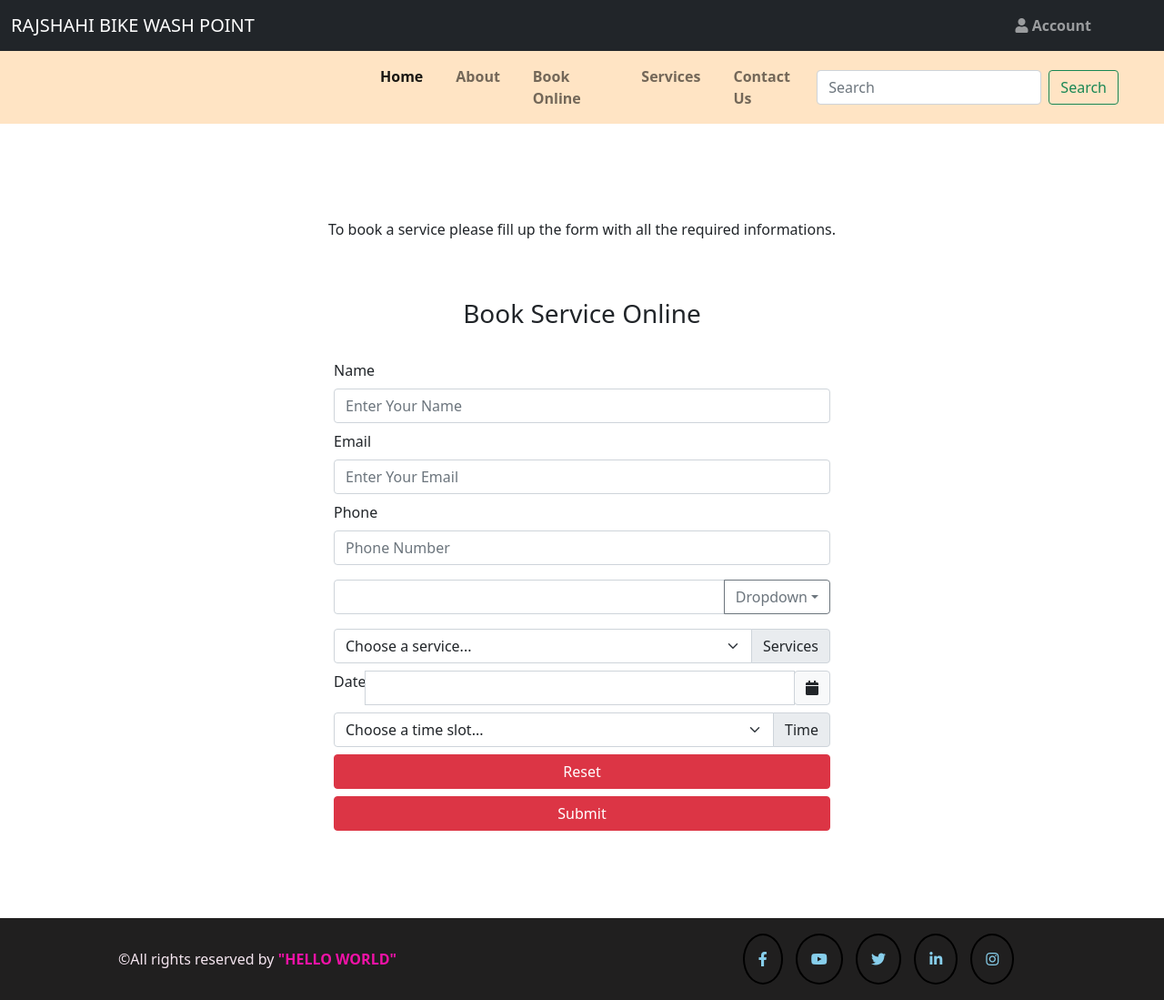
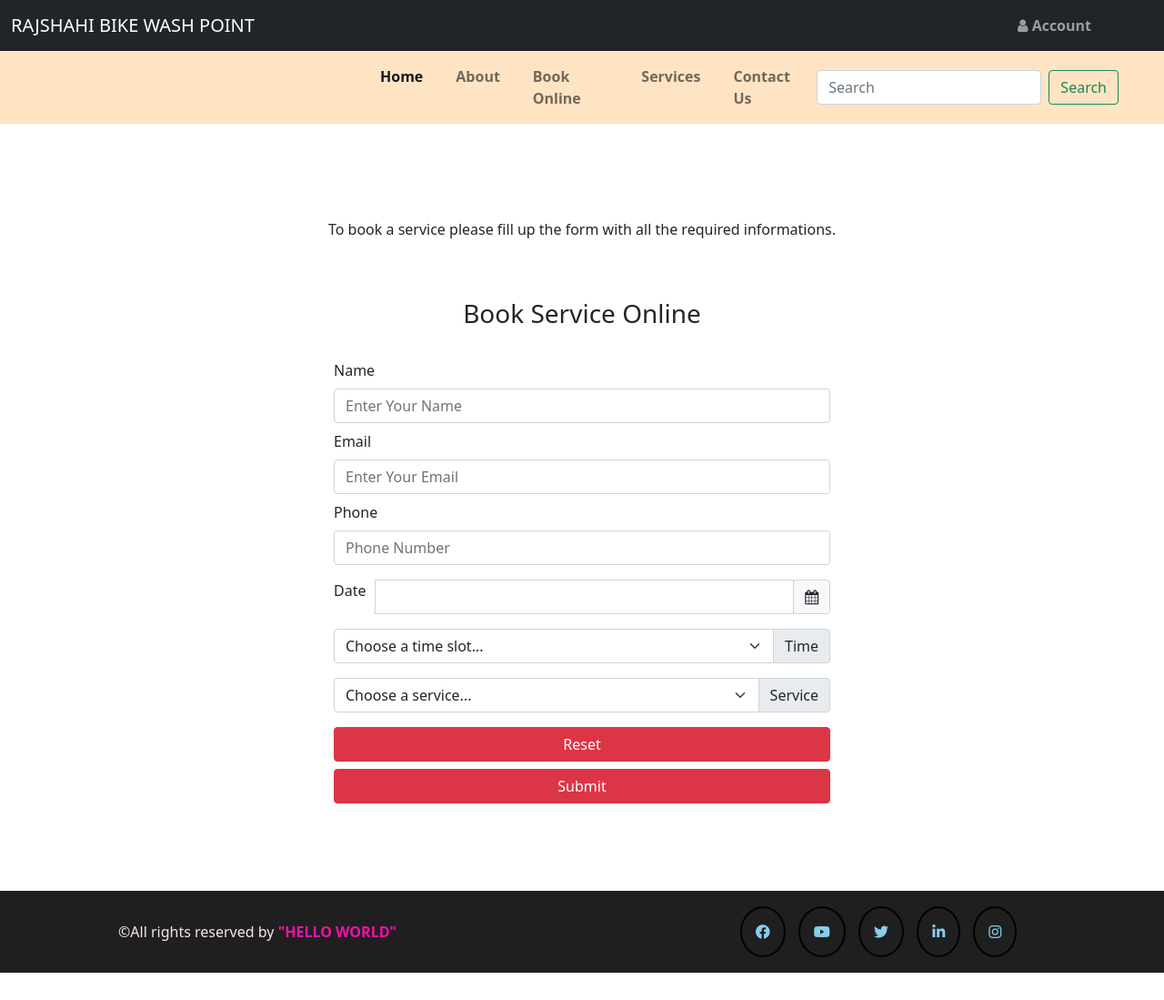
Before and after one commit to ashik065/Bike-wash-appointment-application, a PHP site: page /book_online.php in a window 1280 px wide. Shown: the whole page at 91% size. After the commit the page ends 1069 px from the top, so only its background shows below. Run offline with PHP 8.4, Linux system fonts and the light colour scheme.

Commit message:
updated1

```diff
--- a/about.html
+++ b/about.html
@@ -27,7 +27,7 @@
       <a class="navbar-brand" href="#">RAJSHAHI BIKE WASH POINT</a>
       <ul class="nav navbar-nav nav-flex-icons ml-auto">
       <li class="nav-item">
-          <a class="nav-link"><i class="fa fa-user"></i> <span class="clearfix d-none d-sm-inline-block">Account</span></a>
+          <a class="nav-link" style="cursor:pointer"><i class="fa fa-user"></i> <span class="clearfix d-none d-sm-inline-block">Account</span></a>
         </li>
 </ul>
     </div>
--- a/book_online.php
+++ b/book_online.php
@@ -1,3 +1,56 @@
+<?php
+
+   //$flag=true;//success
+  if(isset($_POST['submit']))
+  {
+    $servername = "localhost";
+    $username = "root";
+    $password = "";
+    $database = "website1";
+
+    // Create connection
+    $conn = mysqli_connect($servername, $username, $password, $database);
+
+    // Check connection
+    if (!$conn) {
+      die("Connection failed: " . mysqli_connect_error());
+     }
+    //  else{
+    //    echo "Connected successfully";
+    //  }
+
+
+
+    $name = $_POST['name'];
+    $email = $_POST['email'];
+    $phone = $_POST['phone'];
+    $service = $_POST['service'];
+    $date = $_POST['date'];
+    $time = $_POST['time'];
+
+    if($name && $email && $phone && $service && $date && $time ){
+      $sql = "INSERT INTO `booking_page`(`Name`, `Email`, `Phone`, `Service`, `Date`,`Time`) VALUES ('$name','$email','$phone','$service', '$date', '$time')";
+
+      if (mysqli_query($conn, $sql) == false){
+        echo "Error: " . $sql . "<br>" . mysqli_error($conn);
+      }
+    }
+    else
+    echo '<div class="alert alert-danger" role="alert">
+    ERROR!!! Please Insert all the fields..
+    </div>';
+
+
+    // if (mysqli_query($conn, $sql) == false){
+    //   echo "Error: " . $sql . "<br>" . mysqli_error($conn);
+    // }
+
+   mysqli_close($conn);
+  }
+?>
+
+
+
 <!DOCTYPE html>
 <html lang="en">
 
@@ -11,11 +64,23 @@
   <!-- font-awesome cdn -->
   <link rel="stylesheet" href="https://cdnjs.cloudflare.com/ajax/libs/font-awesome/5.15.3/css/all.min.css">
   <link rel="preconnect" href="https://fonts.gstatic.com">
+  <link rel="stylesheet" href="https://cdnjs.cloudflare.com/ajax/libs/font-awesome/4.7.0/css/font-awesome.min.css">
+  <link rel="stylesheet" href="https://cdnjs.cloudflare.com/ajax/libs/bootstrap-datepicker/1.9.0/css/bootstrap-datepicker.min.css">
+
+  <!-- test -->
+
 
   <title>(Draft_1.1)_HomePage</title>
   <link href="https://cdn.jsdelivr.net/npm/bootstrap@5.1.3/dist/css/bootstrap.min.css" rel="stylesheet"
     integrity="sha384-1BmE4kWBq78iYhFldvKuhfTAU6auU8tT94WrHftjDbrCEXSU1oBoqyl2QvZ6jIW3" crossorigin="anonymous">
   <link rel="stylesheet" href="style.css">
+  <script src="https://cdn.jsdelivr.net/npm/bootstrap@5.1.3/dist/js/bootstrap.bundle.min.js"
+    integrity="sha384-ka7Sk0Gln4gmtz2MlQnikT1wXgYsOg+OMhuP+IlRH9sENBO0LRn5q+8nbTov4+1p"
+    crossorigin="anonymous"></script>
+    <script src="https://ajax.googleapis.com/ajax/libs/jquery/3.4.1/jquery.min.js"></script>
+  <script src="https://cdnjs.cloudflare.com/ajax/libs/bootstrap-datepicker/1.9.0/js/bootstrap-datepicker.min.js"></script>
+
+
 </head>
 
 <body>
@@ -94,7 +159,7 @@
           <h3 class="text-center text-dark">Book Service Online</h3>
           <hr>
 
-          <form action="contact.php" method="post" class="text-dark">
+          <form action="book_online.php" method="post" class="text-dark">
             <div class="form-group mb-2">
               <label for="name">Name</label>
               <input type="text" name="name" class="form-control mt-2" placeholder="Enter Your Name" id="name" required>
@@ -107,34 +172,12 @@
               <label for="phone">Phone</label>
               <input type="number" name="phone" id="phone" class="form-control mt-2" placeholder="Phone Number">
             </div>
-            <div class="input-group mb-3">
-                <input type="text" class="form-control" aria-label="Text input with dropdown button">
-                <button class="btn btn-outline-secondary dropdown-toggle" type="button" data-bs-toggle="dropdown" aria-expanded="false">Dropdown</button>
-                <ul class="dropdown-menu dropdown-menu-end">
-                    <li><a class="dropdown-item" href="#">Action</a></li>
-                    <li><a class="dropdown-item" href="#">Another action</a></li>
-                    <li><a class="dropdown-item" href="#">Something else here</a></li>
-                    <li><hr class="dropdown-divider"></li>
-                    <li><a class="dropdown-item" href="#">Separated link</a></li>
-                </ul>
-            </div>
-            <div class="input-group mb-2">
-                <select class="form-select" id="inputGroupSelect02">
-                    <option selected>Choose a service...</option>
-                    <option value="1">Foam Wash And Bike Polish</option>
-                    <option value="2">Shampoo Wash</option>
-                    <option value="3">Bike Polish</option>
-                    <option value="4">Quick Bucket Wash</option>
-                    <option value="5">Petrol Wash</option>
-                    <option value="6">Water Wash</option>
-                </select>
-                <label class="input-group-text" for="inputGroupSelect02">Services</label>
-                </div>
+
 
                 <!-- <div class="form-group mb-2"> -->
-                <div class="input-group date mb-2" id="datepicker">
-                    <label for="date mb-2">Date</label>
-                        <input type="text" class="form-control" id="date"/>
+                <div class="input-group date mb-3" id="datepicker">
+                    <label for="date" class=" mb-2 col-sm-1 ">Date</label>
+                        <input type="text" name="date" class="form-control">
                         <span class="input-group-append">
                         <span class="input-group-text bg-light d-block">
                             <i class="fa fa-calendar"></i>
@@ -142,20 +185,34 @@
                         </span>
                     </div>
 
-                    <div class="input-group mb-2">
-                <select class="form-select" id="inputGroupSelect02">
+                    <div class="input-group mb-3">
+                <select class="form-select" name="time" id="inputGroupSelect02">
                     <option selected>Choose a time slot...</option>
-                    <option value="1">(10-11)AM</option>
-                    <option value="2">(11-12)PM</option>
-                    <option value="6">(12-1)PM</option>
-                    <option value="4">(2-3)PM</option>
-                    <option value="5">(3-4)PM</option>
-                    <option value="6">(4-5)PM</option>
-                    <option value="6">(5-6)PM</option>
-                    <option value="6">(6-7)PM</option>
-                    <option value="6">(7-8)PM</option>
+                    <option value="(10-11)AM">(10-11)AM</option>
+                    <option value="(11-12)PM">(11-12)PM</option>
+                    <option value="(12-1)PM">(12-1)PM</option>
+                    <option value="(2-3)PM">(2-3)PM</option>
+                    <option value="(3-4)PM">(3-4)PM</option>
+                    <option value="(4-5)PM">(4-5)PM</option>
+                    <option value="(5-6)PM">(5-6)PM</option>
+                    <option value="(6-7)PM">(6-7)PM</option>
+                    <option value="(7-8)PM">(7-8)PM</option>
                 </select>
                 <label class="input-group-text" for="inputGroupSelect02">Time</label>
+                </div>
+
+
+                <div class="input-group mb-3">
+                <select class="form-select" name ="service" id="inputGroupSelect02">
+                    <option selected>Choose a service...</option>
+                    <option value="Foam Wash And Bike Polish">Foam Wash And Bike Polish</option>
+                    <option value="Shampoo Wash">Shampoo Wash</option>
+                    <option value="Bike Polish">Bike Polish</option>
+                    <option value="Quick Bucket Wash">Quick Bucket Wash</option>
+                    <option value="Petrol Wash">Petrol Wash</option>
+                    <option value="Water Wash">Water Wash</option>
+                </select>
+                <label class="input-group-text" for="inputGroupSelect02">Service</label>
                 </div>
 
             <div class="d-grid gap-2 text-center">
@@ -197,9 +254,15 @@
   </footer>
 
 
-  <script src="https://cdn.jsdelivr.net/npm/bootstrap@5.1.3/dist/js/bootstrap.bundle.min.js"
+  <!-- <script src="https://cdn.jsdelivr.net/npm/bootstrap@5.1.3/dist/js/bootstrap.bundle.min.js"
     integrity="sha384-ka7Sk0Gln4gmtz2MlQnikT1wXgYsOg+OMhuP+IlRH9sENBO0LRn5q+8nbTov4+1p"
-    crossorigin="anonymous"></script>
+    crossorigin="anonymous"></script> -->
+
+    <script type="text/javascript">
+        $(function() {
+            $('#datepicker').datepicker({});
+        });
+    </script>
 </body>
 
 </html>
```
Also changed, not shown: contact.php (+50 -0 lines).
